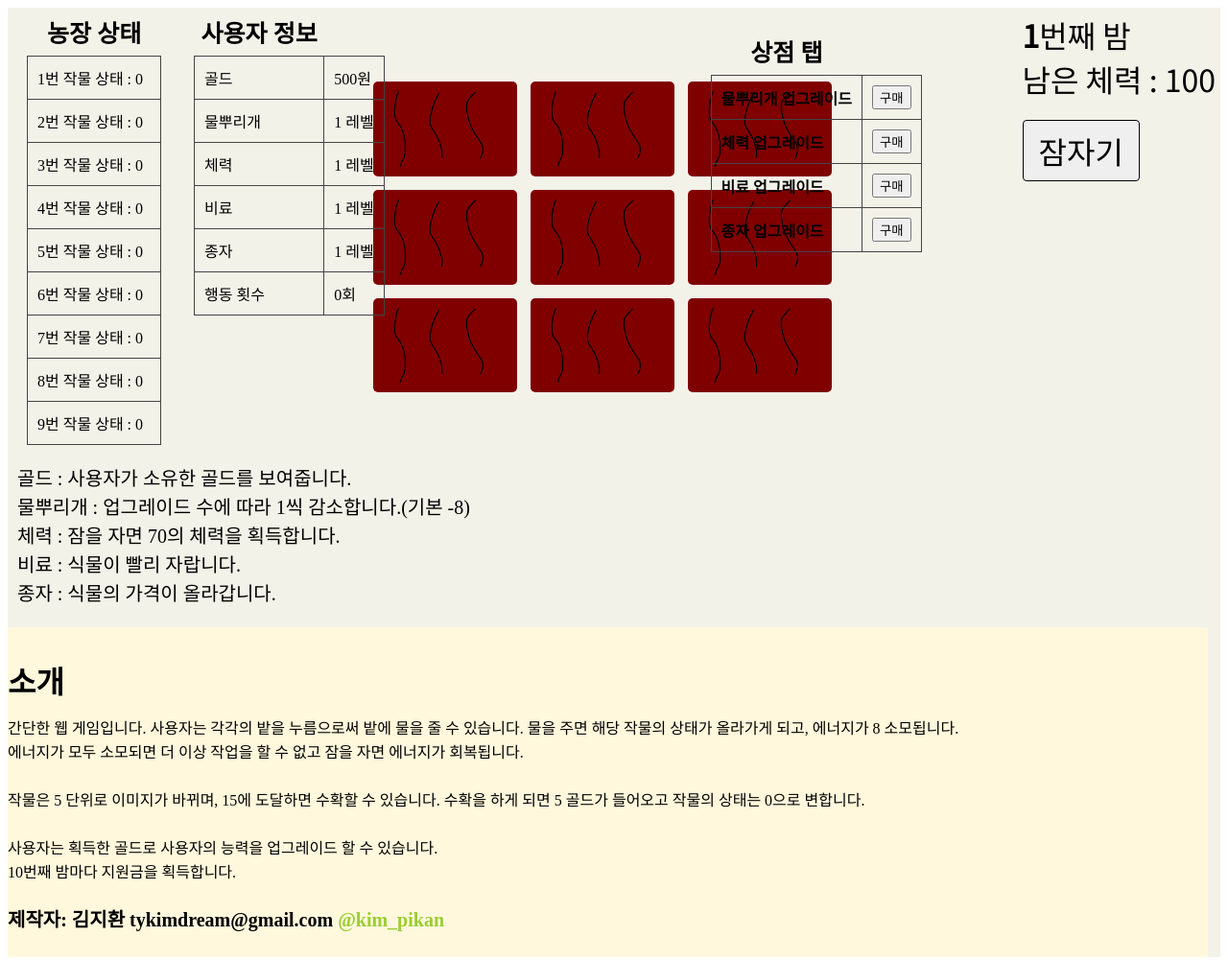
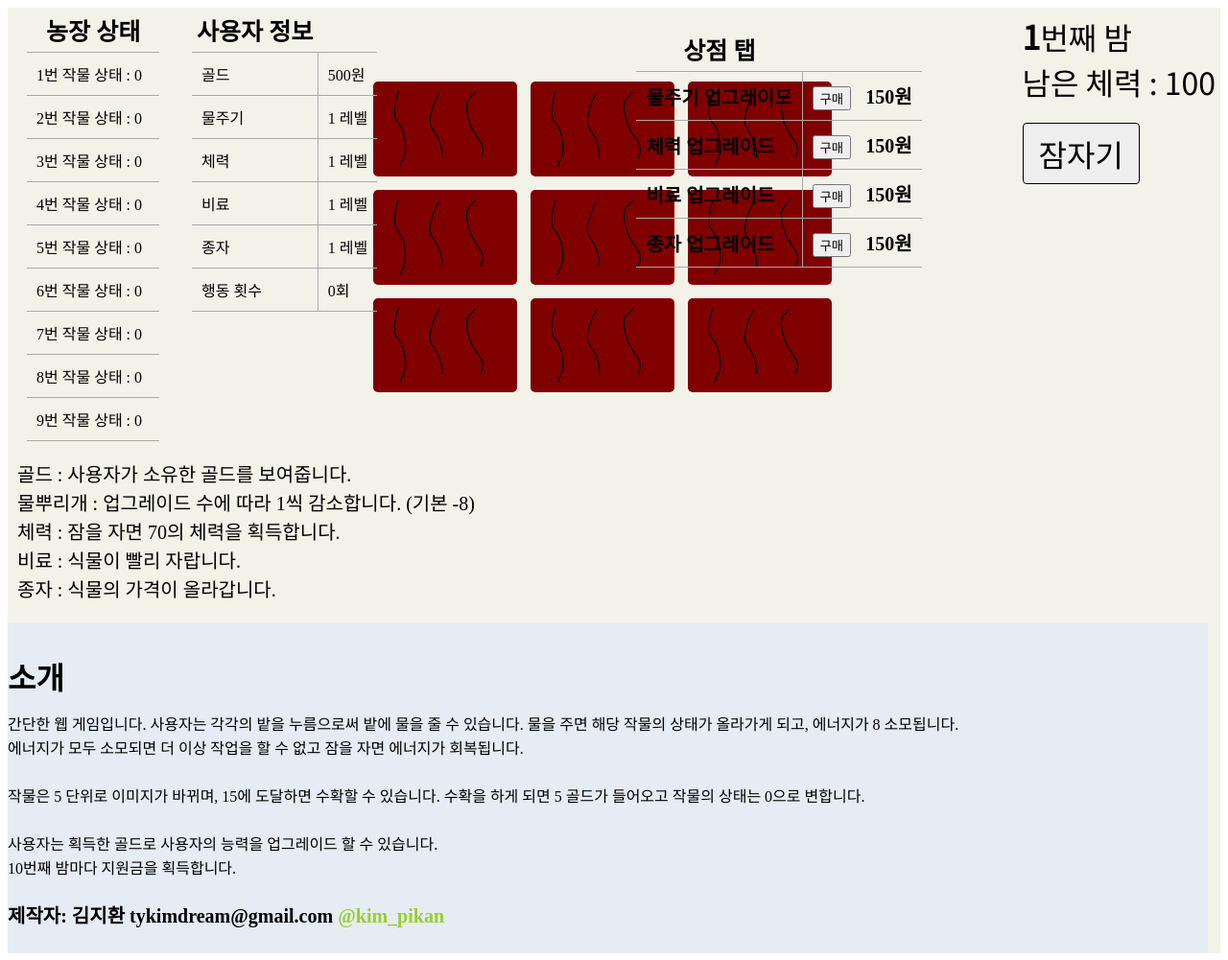
Before and after one commit to tykimdream/2021_Networkprograming, a plain HTML site: page index.html in a window 1280 px wide. Shown: the whole page at 96% size. Drawn offline with Linux system fonts and the light colour scheme.

Commit message:
github page

```diff
--- a/action.js
+++ b/action.js
@@ -5,17 +5,19 @@ function count(type)  {
     const dayElemnt = document.getElementById('day');
     const actElement = document.getElementById('act_count');
     const moneyElement = document.getElementById('gold');
+    const canElement = document.getElementById('can_lev')
 
 
     let number = resultElement.innerText;
     let night = dayElemnt.innerText;
     let count = actElement.innerText;
     let money = moneyElement.innerText;
+    let can = canElement.innerText;
 
     // 더하기/빼기
     if(type === 'water') {
         if(parseInt(number) - 8 > 0){
-            number = parseInt(number) - (8);
+            number = parseInt(number) - (8-parseInt(can));
             count = parseInt(count)+1;
         }
         else{
--- a/game.css
+++ b/game.css
@@ -17,13 +17,19 @@ table {
     border-collapse: collapse;
   }
 th{
-    padding: 7px;
+    padding: 5px;
     border-collapse: collapse;
     font-size: 25px;
 }
 td {
-    border: 1px solid #444444;
+    border: 1px solid #aaa9a9;
     padding: 10px;
+}
+td:first-child {
+    border-left: none;
+}
+td:last-child{
+    border-right: none;
 }
 img:hover{
     cursor: pointer;
@@ -67,10 +73,12 @@ img:hover{
     text-align: center;
     color: rgb(132, 132, 177);
     font-size: 14px;
-    background-color: rgb(222, 227, 233);
+    background-color: rgb(229, 232, 236);
 }
 
-
+#day{
+    font-size: 34px;
+}
 #content{
     /* overflow: scroll; */
     background-color: rgb(243, 242, 233);
@@ -87,6 +95,7 @@ img:hover{
     float: right;
     position: relative;
     font-weight: bold;
+    font-size: 20px;
     top : 20px;
     right: 100px;
 }
@@ -101,7 +110,7 @@ img:hover{
     width: 99%;
     bottom: 0px;
     line-height: 25px;
-    background-color: cornsilk;
+    background-color: rgb(229, 236, 243);
 }
 #license{
     font-size: 20px;
--- a/index.html
+++ b/index.html
@@ -79,7 +79,7 @@
             <td><span id = "gold">500</span>원</td>
         </tr>
         <tr>
-            <td>물뿌리개</td>
+            <td>물주기</td>
             <td><span id = "can_lev">1</span> 레벨</td>
         </tr>
         <tr>
@@ -104,20 +104,24 @@
         <table>
             <th>상점 탭</th>
             <tr>
-                <td>물뿌리개 업그레이드</td>
-                <td><button onclick='shop("can_buy")'> 구매 </button></td>
+                <td>물주기 업그레이드</td>
+                <td><button onclick='shop("can_buy")'> 구매 </button>
+                    &nbsp; <span id = "can_cost">150</span>원</td>
             </tr>
             <tr>
                 <td>체력 업그레이드</td>
-                <td><button onclick='shop("energy_buy")'> 구매 </button></td>
+                <td><button onclick='shop("energy_buy")'> 구매 </button>
+                    &nbsp; <span id = "energy">150</span>원</td>
             </tr>
             <tr>
                 <td>비료 업그레이드</td>
-                <td><button onclick='shop("fac_buy")'> 구매 </button></td>
+                <td><button onclick='shop("fac_buy")'> 구매 </button>
+                    &nbsp; <span id = "fev">150</span>원</td>
             </tr>
             <tr>
                 <td>종자 업그레이드</td>
-                <td><button onclick='shop("seed_buy")'> 구매 </button></td>
+                <td><button onclick='shop("seed_buy")'> 구매 </button>
+                    &nbsp; <span id = "seed_cost">150</span>원</td>
             </tr>
         </table>
     </div>
@@ -125,7 +129,7 @@
     <div id = "tip">
         <p>
             골드 : 사용자가 소유한 골드를 보여줍니다. <br>
-            물뿌리개 : 업그레이드 수에 따라 1씩 감소합니다.(기본 -8) <br>
+            물뿌리개 : 업그레이드 수에 따라 1씩 감소합니다. (기본 -8) <br>
             체력 : 잠을 자면 70의 체력을 획득합니다.<br>
             비료 : 식물이 빨리 자랍니다. <br>
             종자 : 식물의 가격이 올라갑니다.
@@ -146,6 +150,7 @@
         10번째 밤마다 지원금을 획득합니다.<br><br>
 
         <span id = "license">제작자: 김지환 tykimdream@gmail.com <a href="https://www.instagram.com/kim_pikan/" target='_blank'>@kim_pikan</a></span>
+        <!-- <span class = "footer">제작자: 김지환 tykimdream@gmail.com <a href="https://www.instagram.com/kim_pikan/" target='_blank'>@kim_pikan</a></span> -->
         <br>
         <br>
         </p>
```
